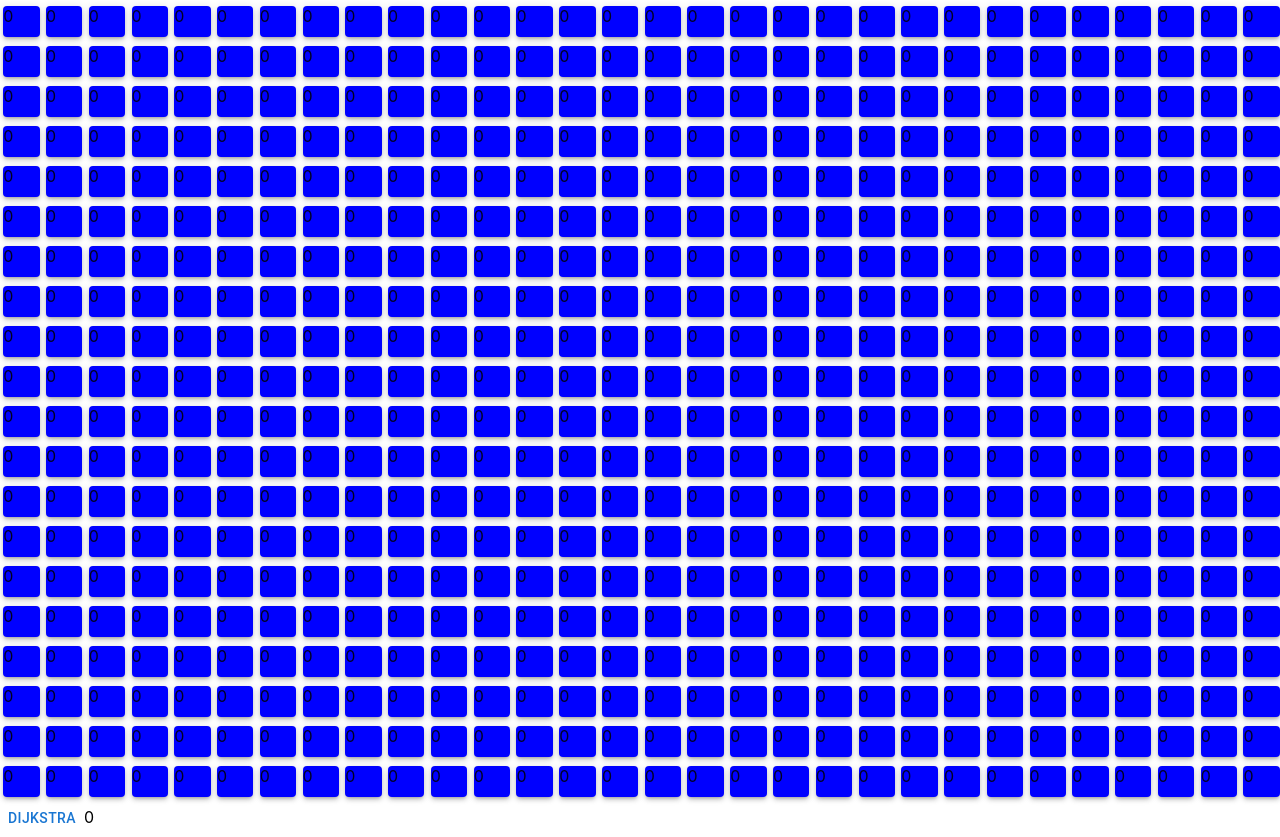
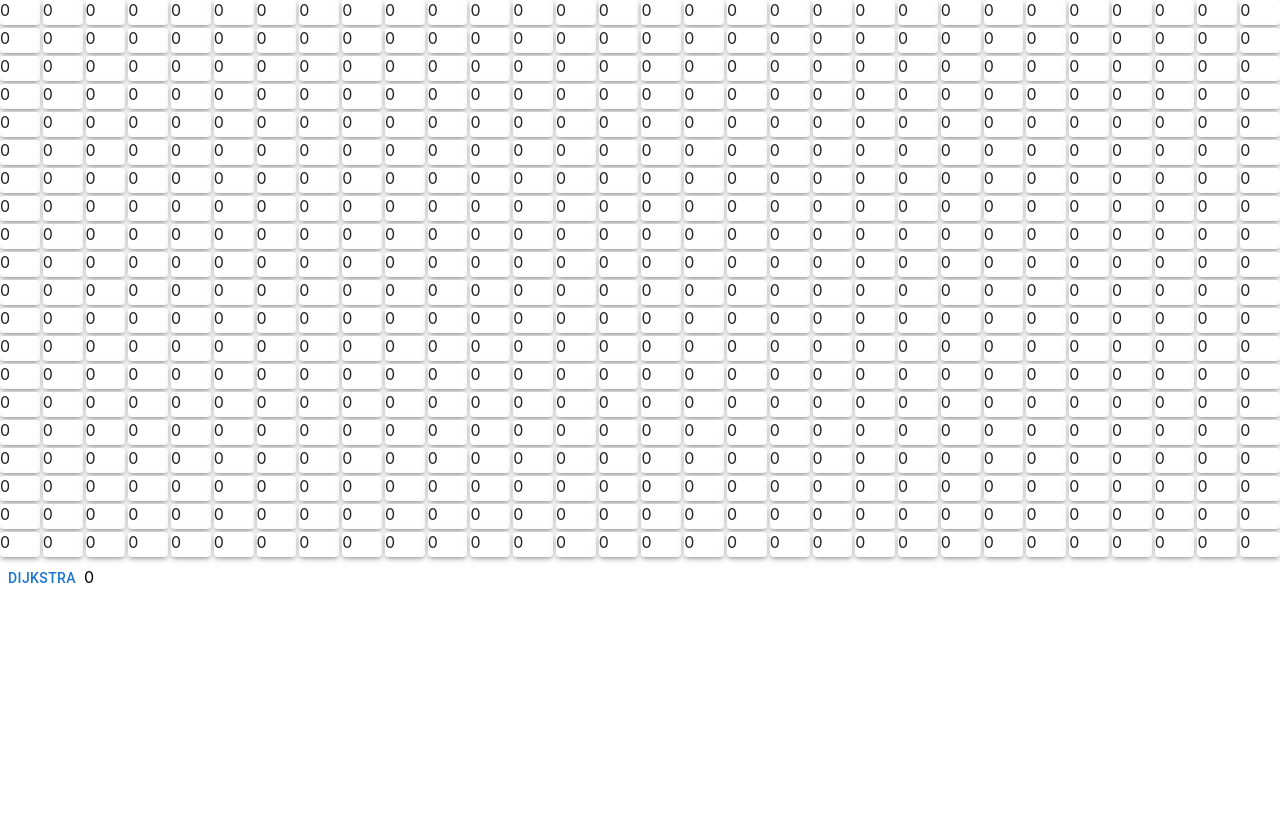
Before and after one commit to synziv/path-finding, a React (Create React App) app: page / in a window 1280 px wide. After the commit the page ends 800 px from the top, so only its background shows below. Built offline with nearby package versions, Linux system fonts and the light colour scheme.

Commit message:
wioth color palette

```diff
--- a/src/App.css
+++ b/src/App.css
@@ -49,11 +49,28 @@
 }
 
 .visited{
-  background-color: red !important;
+  background-color: #38618C !important;
+  animation: background-fade 0.2s;
+}
+
+@keyframes background-fade {
+  0% {
+      background:#FF5964;
+  }
+  50% {
+      background:#38618C;
+  }
+  100% {
+      background:#38618C;
+  }
+}
+
+.revisited{
+  background-color: #38618C !important;
 }
 
 .unvisited{
-  background-color: blue !important;
+  background-color: #FFFFFF !important;
 }
 
 .MuiGrid-root .MuiGrid-container{
@@ -66,3 +83,15 @@
   width: 99% !important;
   margin-top: 0px !important;
 }
+
+.grid-parent {
+  display: grid;
+  grid-template-columns: repeat(30, 1fr);
+  grid-column-gap: 03px;
+  grid-row-gap: 03px;
+  height: 3.5%;
+}
+
+.grid-container{
+  height: 100%;
+}
--- a/src/App.tsx
+++ b/src/App.tsx
@@ -9,10 +9,11 @@ import Heapify from "heapify";
 import CellComponent from './CellComponent';
 import RowComponent from './RowComponent';
 
-interface coor{
+interface ICoor{
   x: number,
   y: number
 }
+
 function App() {
   const height =20;
   const width =30;
@@ -155,10 +156,8 @@ function App() {
 
 
     return(
-      <div>
-        <Grid className='parentGrid' container spacing={2} columns={{ xs: 30, sm: 30, md: 30 }}>
+      <div className='grid-container'>
           {gen_row()}
-        </Grid>
         <Button onClick={dijkstra}>Dijkstra</Button>
         {needupdate}
       </div>
--- a/src/CellComponent.tsx
+++ b/src/CellComponent.tsx
@@ -7,18 +7,23 @@ interface ICellComponentProps{
     cell:number
 };
 
+
+
 class CellComponent extends React.Component<ICellComponentProps> {
     shouldComponentUpdate(nextProps:ICellComponentProps) {
         return nextProps.cell !== this.props.cell ? true: false;
     }
+    getClassName=(v:number)=>{
+        if(v == 0) return 'unvisited';
+        else if(v == 1) return 'visited';
+        else if(v == 2) return 'revisited';
+    }
     render() {
         console.log("render"+{x: this.props.x, y: this.props.y});
         return (
-            <Grid item xs={1}>
-                <Paper elevation={3} className={this.props.cell == 0 ? 'unvisited' : 'visited'}>
+                <Paper elevation={3} className={this.getClassName(this.props.cell)}>
                     <span>0</span>
                 </Paper>
-            </Grid>
         );
     }
 }
--- a/src/RowComponent.tsx
+++ b/src/RowComponent.tsx
@@ -15,13 +15,13 @@ class RowComponent extends React.Component<IRowComponentProps> {
     render() {
         console.log("render row "+this.props.y);
         return (
-            <Grid container spacing={2} columns={{ xs: 30, sm: 30, md: 30 }}>
+            <div className="grid-parent">
               {
                 this.props.row.map((cell, x) =>
                     <CellComponent key={x} x={x} y={this.props.y} cell={cell} />
                 )
               }
-            </Grid>
+            </div>
           );
     }
 }
--- a/src/index.css
+++ b/src/index.css
@@ -5,9 +5,17 @@ body {
     sans-serif;
   -webkit-font-smoothing: antialiased;
   -moz-osx-font-smoothing: grayscale;
+  height: 100%;
+}
+html{
+  height: 100%;
 }
 
 code {
   font-family: source-code-pro, Menlo, Monaco, Consolas, 'Courier New',
     monospace;
 }
+
+#root{
+  height: 100%;
+}
```
